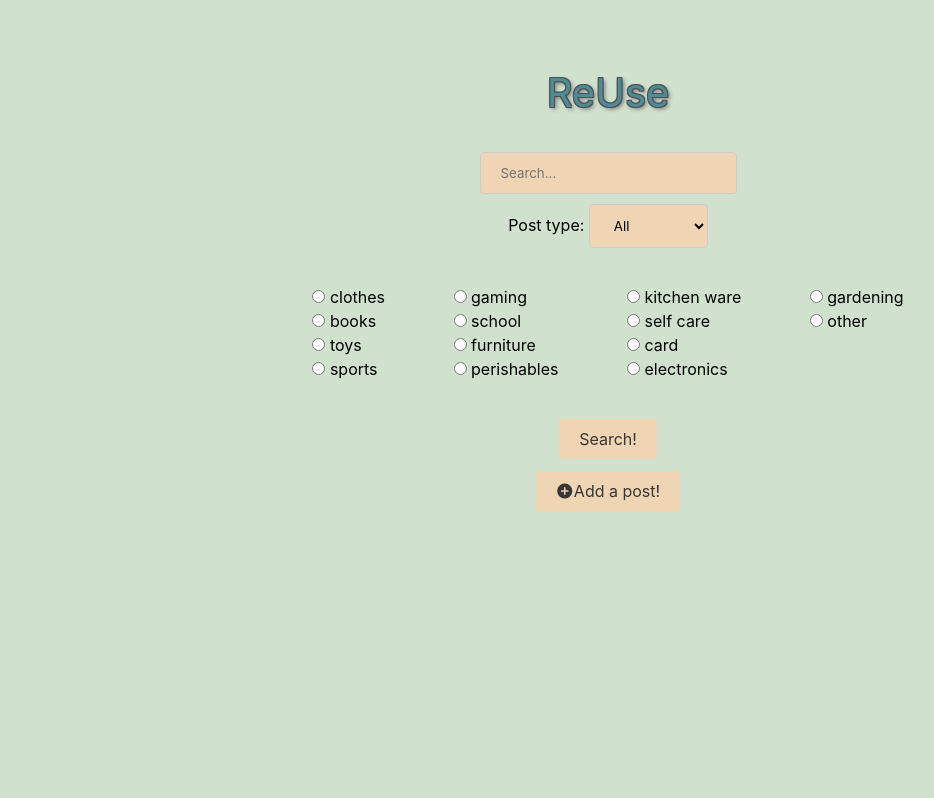
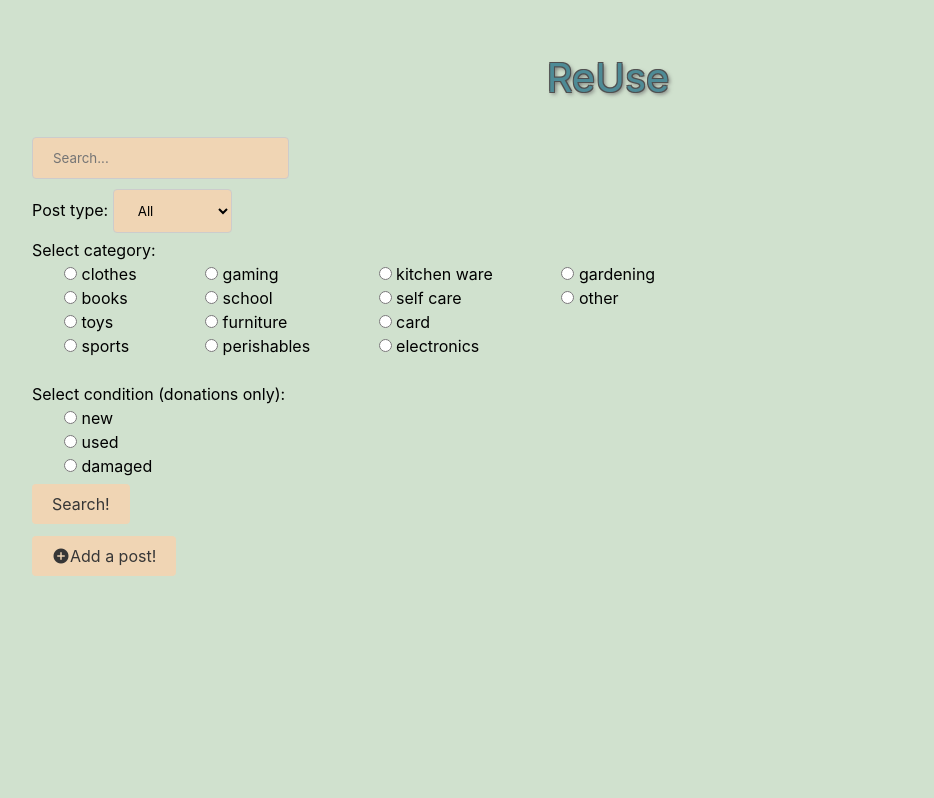
Before and after one commit to odc19/ReUse, a Flask app: page / in a window 1280 px wide. Shown: the part 52-850 px from the top of the page, without its empty margins (32-966 px from the left). Before the commit the page ends 563 px from the top, so only its background shows below. Run offline with Flask 2, Linux system fonts and the light colour scheme; data that the repository does not hold is empty; some libraries are stand-ins or nearby versions.

Commit message:
Implemented radio selection for condition in home page

```diff
--- a/app.py
+++ b/app.py
@@ -99,6 +99,7 @@ def index():
     posts_with_types = []
     posts_type = request.args.get('posts_type')
     category = request.args.get("category")
+    condition = request.args.get("condition")
 
     if not posts_type:
         posts_type = "all"
@@ -132,7 +133,8 @@ def index():
         posts = cur.fetchall()
         for post in posts:
             post_obj = make_post_class(post, "Donation")
-            posts_with_types.append({"post": post_obj, "type": "Donation"})
+            if not condition or post_obj.condition == condition:
+                posts_with_types.append({"post": post_obj, "type": "Donation"})
 
     for post_with_type in posts_with_types:
         print(post_with_type)
--- a/templates/index.html
+++ b/templates/index.html
@@ -2,18 +2,19 @@
 
 {% block header %}
     <style>
-        .div_category {
+        .div_radio {
             align: left;
             display: inline-block;
             color: black;
-            margin: 2em;
+            margin-left: 2em;
+            margin-right: 2em;
         }
     </style>
 {% endblock header %}
 
 {% block content %}
 
-<div style="text-align: center;">
+<div style="text-align: left;">
     <form action="{{ url_for('index') }}">
         <input type="text" id="search_sentence" name="search_sentence" placeholder="Search...">
         <br>
@@ -24,31 +25,42 @@
             <option value="request"> Request </option>
         </select>
         <br>
+        <label style="color: black"> Select category: </label>
+        <br>
         <div style="display: inline-block; align: left; text-align: left;">
-            <div class="div_category">
+            <div class="div_radio">
                 <input name="category" value="clothes" type="radio"> clothes <br>
                 <input name="category" value="books" type="radio"> books <br>
                 <input name="category" value="toys" type="radio"> toys <br>
                 <input name="category" value="sports" type="radio"> sports <br>
             </div>
-            <div class="div_category">
+            <div class="div_radio">
                 <input name="category" value="gaming" type="radio"> gaming <br>
                 <input name="category" value="school" type="radio"> school <br>
                 <input name="category" value="furniture" type="radio"> furniture <br>
                 <input name="category" value="perishables" type="radio"> perishables <br>
             </div>
-            <div class="div_category">
+            <div class="div_radio">
                 <input name="category" value="kitchen ware" type="radio"> kitchen ware <br>
                 <input name="category" value="self care" type="radio"> self care <br>
                 <input name="category" value="cars" type="radio"> card <br>
                 <input name="category" value="electronics" type="radio"> electronics <br>
             </div>
-            <div class="div_category">
+            <div class="div_radio">
                 <input name="category" value="gardening" type="radio"> gardening <br>
                 <input name="category" value="other" type="radio"> other <br>
                 <br>
                 <br>
             </div>
+        </div>
+        <br>
+        <br>
+        <label style="color: black"> Select condition (donations only): </label>
+        <br>
+        <div class="div_radio" style="display: inline-block; align: left; text-align: left;">
+            <input name="condition" value="new" type="radio"> new <br>
+            <input name="condition" value="used" type="radio"> used <br>
+            <input name="condition" value="damaged" type="radio"> damaged <br>
         </div>
         <br>
         <button class="button" type="submit"> Search! </button>
```
